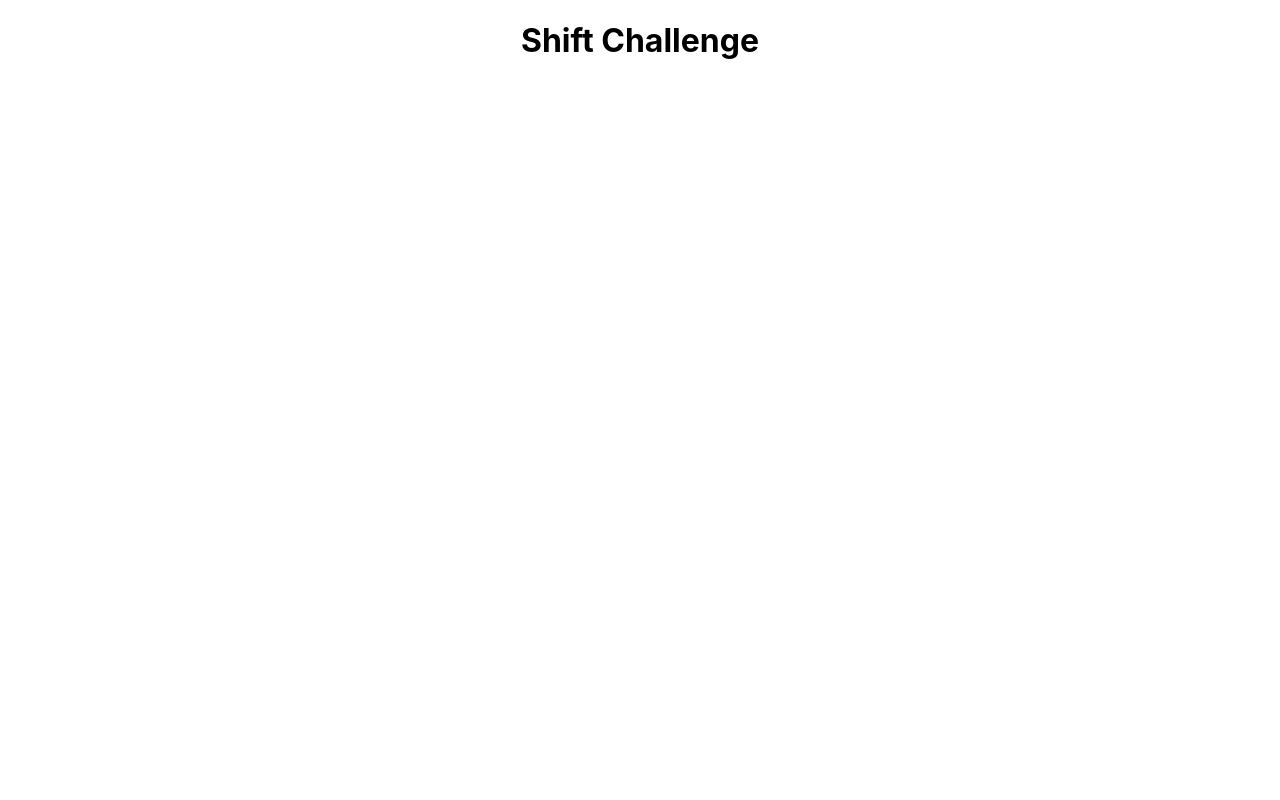
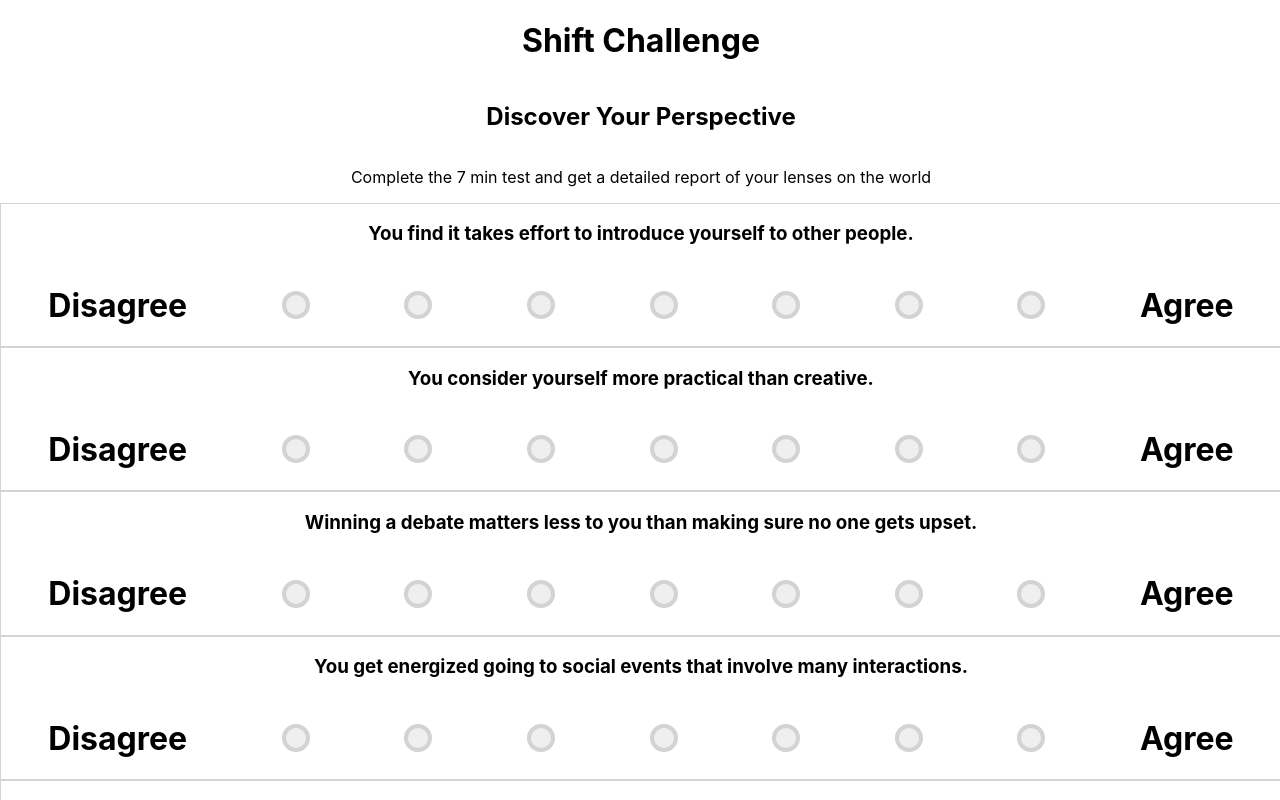
Before and after one commit to ktan114/Shift, a React (Create React App) app in the folder client/: page / in a window 1280 px wide. Shown: the top 800 px of the page. Built offline with nearby package versions, Linux system fonts and the light colour scheme.

Commit message:
Render questions and basic design

```diff
--- a/client/src/App.css
+++ b/client/src/App.css
@@ -1,3 +1,5 @@
 .App {
-  text-align: center;
+  display: flex;
+  flex-flow: column wrap;
+  align-items: center;
 }
--- a/client/src/App.js
+++ b/client/src/App.js
@@ -1,12 +1,53 @@
-import React from 'react';
+import React, { Component } from 'react';
+
 import './App.css';
+import Question from './components/Question/Question';
 
-function App() {
-  return (
-    <div className="App">
-      <h1>Shift Challenge</h1>
-    </div>
-  );
+/*
+  3 EIs
+    You find it takes effort to introduce yourself to other people.
+    You get energized going to social events that involve many interactions.
+    You do not mind being at the center of attention.
+  2 SN
+    You consider yourself more practical than creative.
+    You often spend time exploring unrealistic and impractical yet intriguing ideas.
+  2 TF
+    Winning a debate matters less to you than making sure no one gets upset.
+    Logic is usually more important than heart when it comes to making important decisions.
+  3 JP
+    Deadlines seem to you to be of relative rather than absolute importance.
+    Your home and work environments are quite tidy.
+    Keeping your options open is more important than having a to-do list.
+*/
+
+class App extends Component {
+  render() {
+    const questions = [
+      'You find it takes effort to introduce yourself to other people.',
+      'You consider yourself more practical than creative.',
+      'Winning a debate matters less to you than making sure no one gets upset.',
+      'You get energized going to social events that involve many interactions.',
+      'You often spend time exploring unrealistic and impractical yet intriguing ideas.',
+      'Deadlines seem to you to be of relative rather than absolute importance.',
+      'Logic is usually more important than heart when it comes to making important decisions.',
+      'Your home and work environments are quite tidy.',
+      'You do not mind being at the center of attention.',
+      'Keeping your options open is more important than having a to-do list.',
+    ];
+    return (
+      <div className="App">
+        <h1>Shift Challenge</h1>
+        <h2>Discover Your Perspective</h2>
+        <p>
+          Complete the 7 min test and get a detailed report of your lenses on
+          the world
+        </p>
+        {questions.map(question => {
+          return <Question question={question} />;
+        })}
+      </div>
+    );
+  }
 }
 
 export default App;
```
